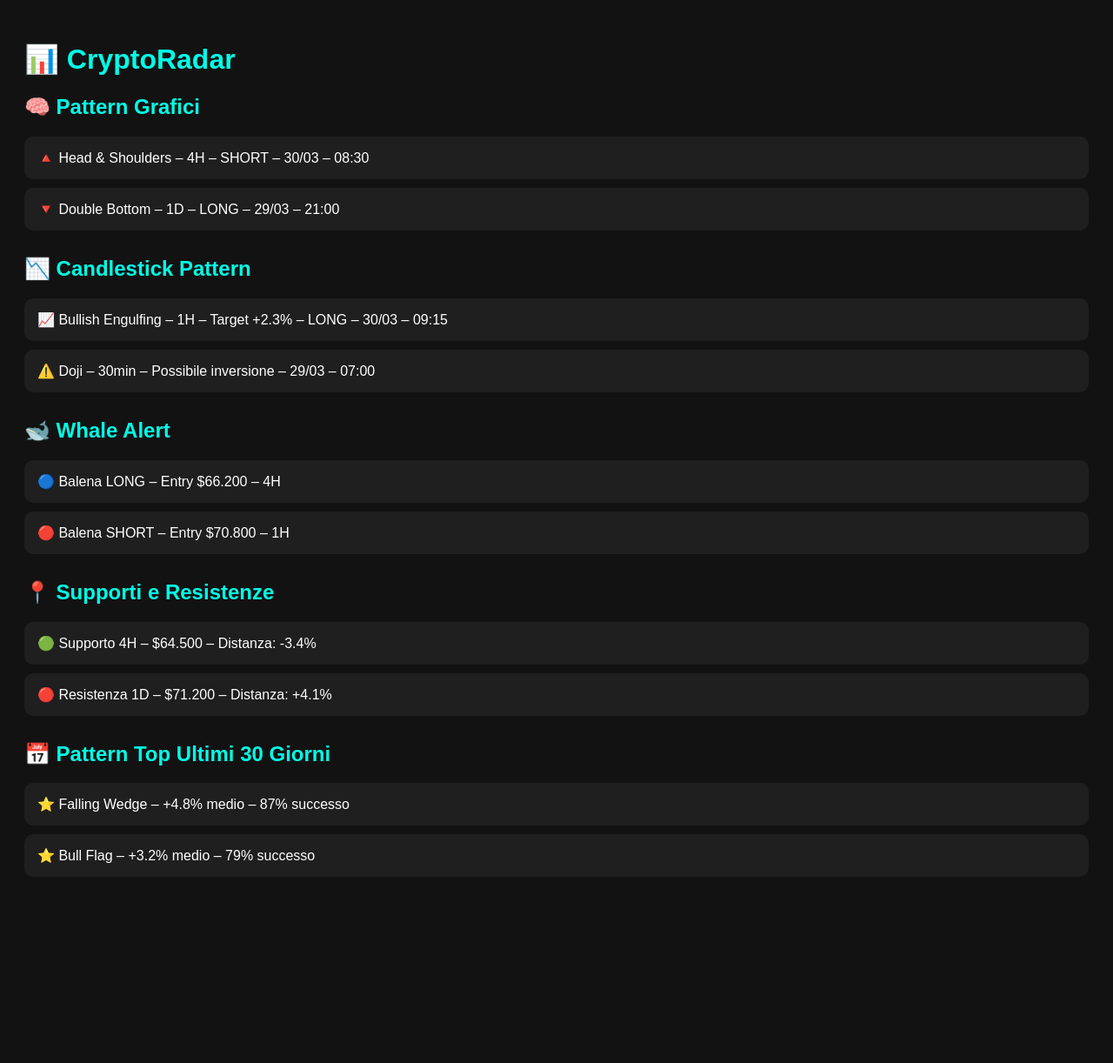
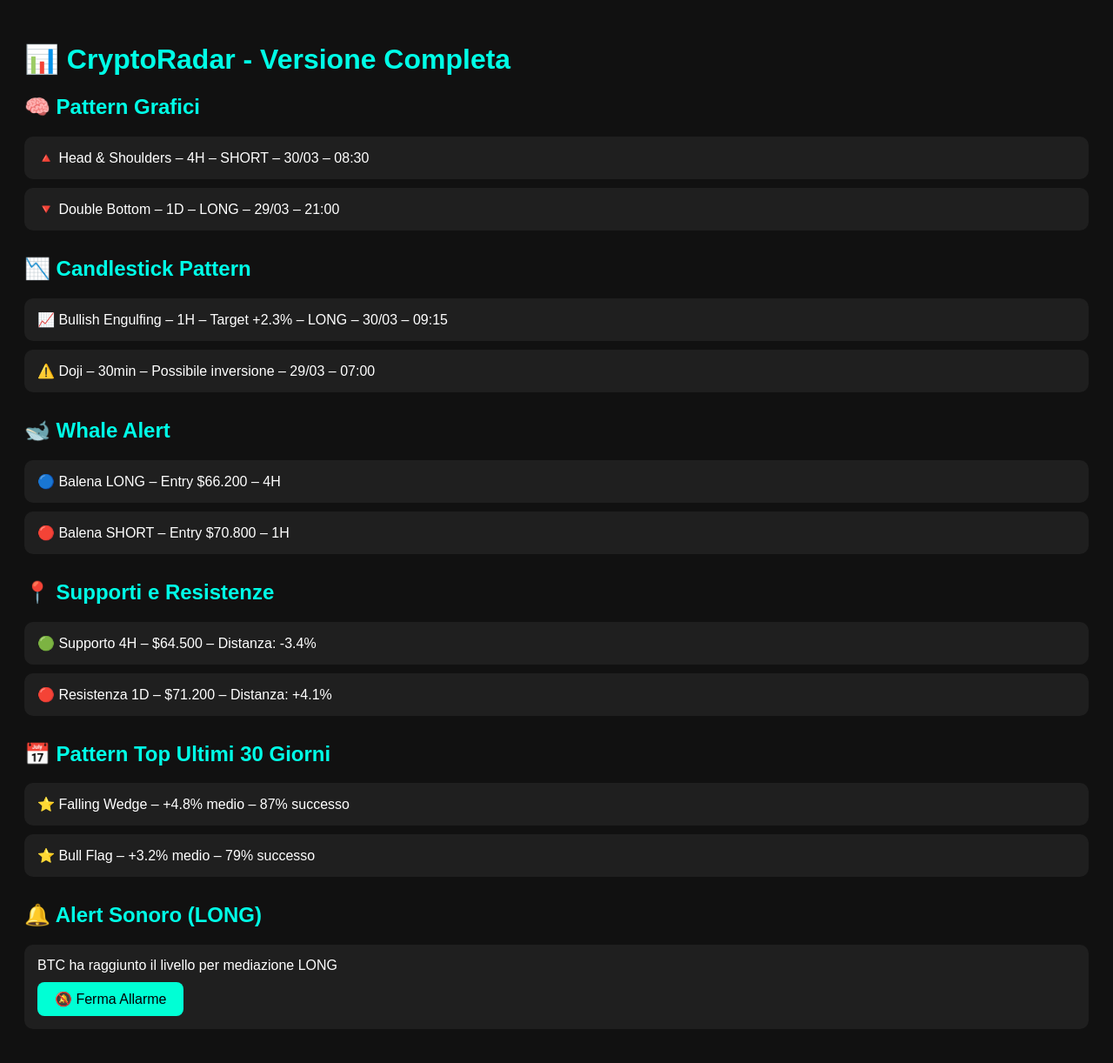
Before and after one commit to salvo1257/cryptoradar, a plain HTML site: page index.html in a window 1280 px wide. Shown: the whole page at 87% size. Before the commit the page ends 1066 px from the top, so only its background shows below. Drawn offline with Linux system fonts and the light colour scheme.

Commit message:
Add files via upload

```diff
--- a/index.html
+++ b/index.html
@@ -3,16 +3,17 @@
 <html lang="it">
 <head>
   <meta charset="UTF-8" />
-  <title>CryptoRadar - App Completa</title>
+  <title>CryptoRadar - Versione Completa</title>
   <style>
-    body { background: #121212; color: #fff; font-family: Arial; padding: 20px; }
+    body { background: #111; color: #fff; font-family: Arial; padding: 20px; }
     h1, h2 { color: #00ffe7; }
     .section { margin-bottom: 30px; }
     .box { background: #1f1f1f; padding: 15px; border-radius: 10px; margin-top: 10px; }
+    button { margin-top: 10px; padding: 10px 20px; font-size: 16px; background: #00ffd5; border: none; border-radius: 8px; cursor: pointer; }
   </style>
 </head>
 <body>
-  <h1>📊 CryptoRadar</h1>
+  <h1>📊 CryptoRadar - Versione Completa</h1>
 
   <div class="section">
     <h2>🧠 Pattern Grafici</h2>
@@ -43,5 +44,25 @@
     <div class="box">⭐ Falling Wedge – +4.8% medio – 87% successo</div>
     <div class="box">⭐ Bull Flag – +3.2% medio – 79% successo</div>
   </div>
+
+  <div class="section">
+    <h2>🔔 Alert Sonoro (LONG)</h2>
+    <div class="box">
+      BTC ha raggiunto il livello per mediazione LONG<br/>
+      <button onclick="stopSound()">🔕 Ferma Allarme</button>
+      <audio id="alertSound" autoplay loop>
+        <source src="alert.mp3" type="audio/mpeg">
+        Il tuo browser non supporta l'audio.
+      </audio>
+    </div>
+  </div>
+
+  <script>
+    function stopSound() {
+      const sound = document.getElementById("alertSound");
+      sound.pause();
+      sound.currentTime = 0;
+    }
+  </script>
 </body>
 </html>
```
Also changed, not shown: 1 other file.
